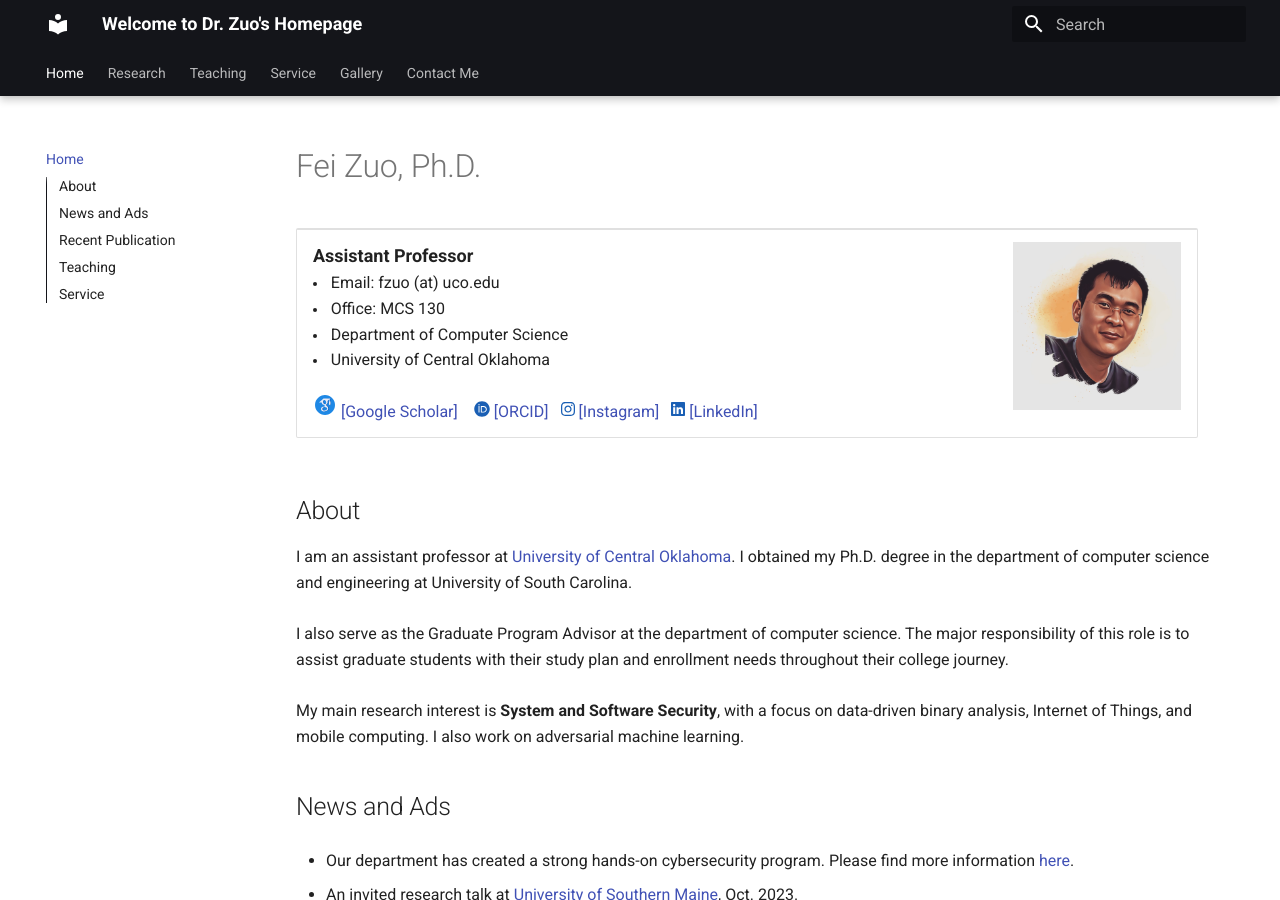
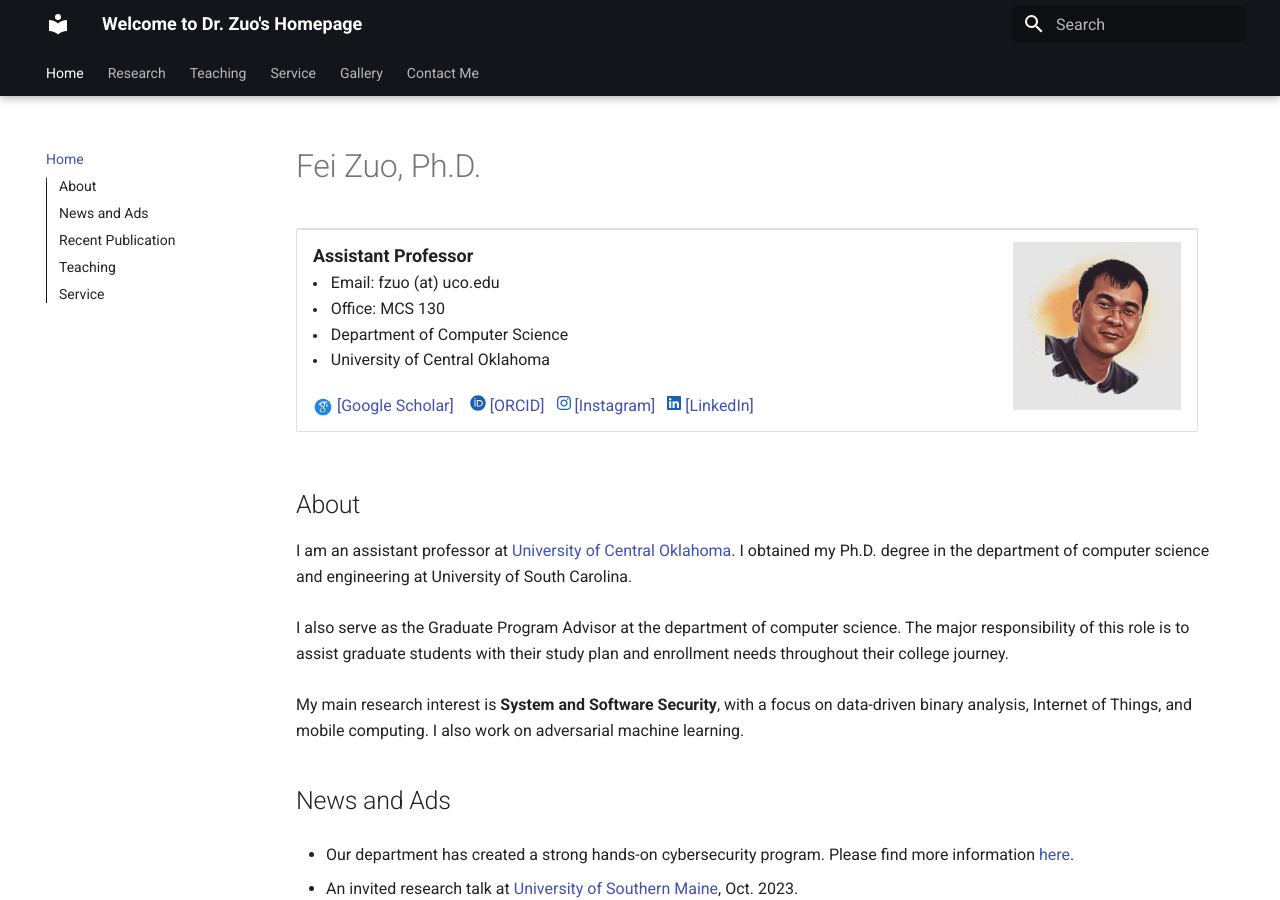
Before and after one commit to fzuo/homepage, an MkDocs documentation site: the page built from docs/index.md, in a window 1280 px wide and 900 px high. Built offline with MkDocs 1.6.1 and Material for MkDocs 9.7.7, drawn with Linux system fonts in a browser that asks for light colours.

Commit message:
Updating files

```diff
--- a/docs/index.md
+++ b/docs/index.md
@@ -20,7 +20,7 @@
 
 <br> <font size=3>
 
-<img src="../pics/icons8-google-scholar.svg" width="24" alt="Scholar">
+<img src="../pics/icons8-google-scholar.svg" width="20" alt="Scholar" style="vertical-align:middle">
 <a href="https://scholar.google.com/citations?hl=en&user=PCRl368AAAAJ">[Google Scholar]</a> &ensp;
 
 <svg xmlns="http://www.w3.org/2000/svg" height="1em" viewBox="0 0 512 512"><!--! Font Awesome Free 6.4.2 by @fontawesome - https://fontawesome.com License - https://fontawesome.com/license (Commercial License) Copyright 2023 Fonticons, Inc. --><style>svg{fill:#1a5fb4}</style><path d="M294.75 188.19h-45.92V342h47.47c67.62 0 83.12-51.34 83.12-76.91 0-41.64-26.54-76.9-84.67-76.9zM256 8C119 8 8 119 8 256s111 248 248 248 248-111 248-248S393 8 256 8zm-80.79 360.76h-29.84v-207.5h29.84zm-14.92-231.14a19.57 19.57 0 1 1 19.57-19.57 19.64 19.64 0 0 1-19.57 19.57zM300 369h-81V161.26h80.6c76.73 0 110.44 54.83 110.44 103.85C410 318.39 368.38 369 300 369z"/></svg>
```
